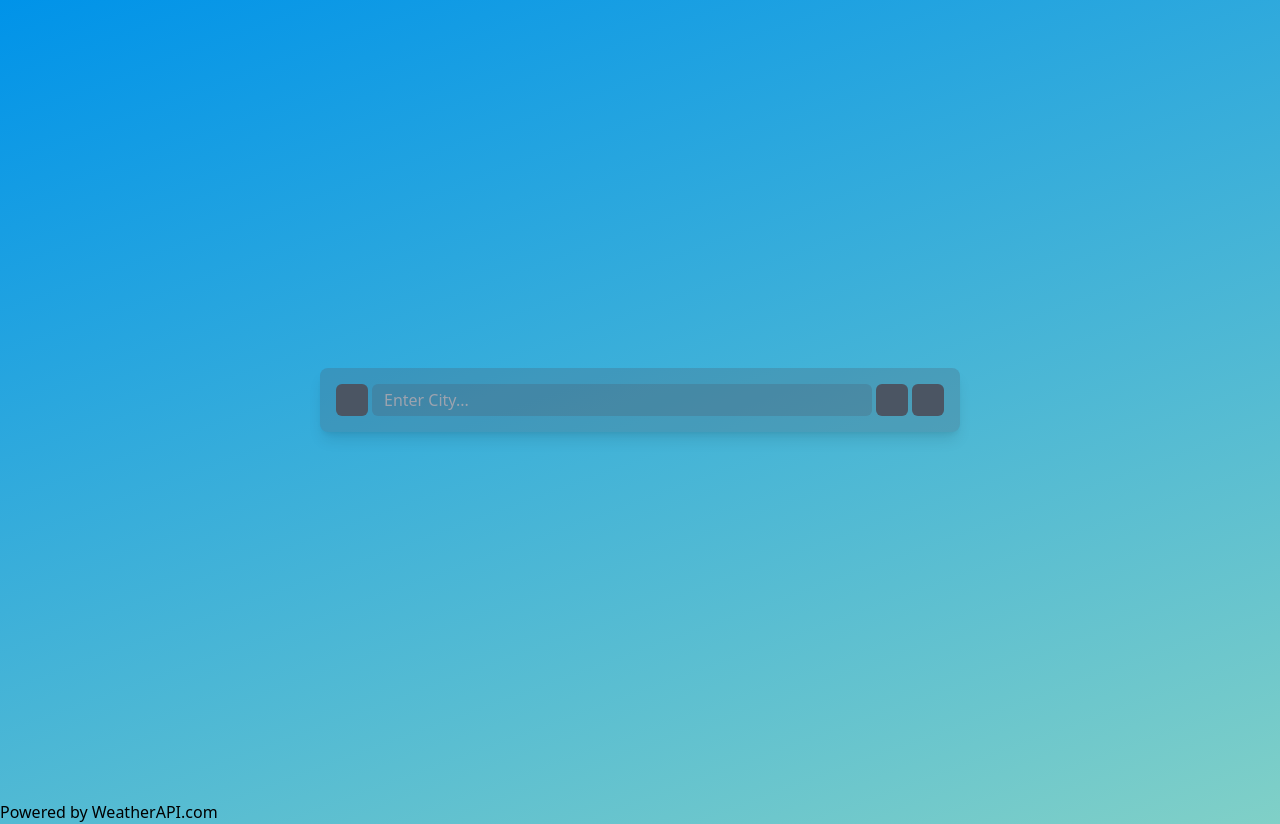
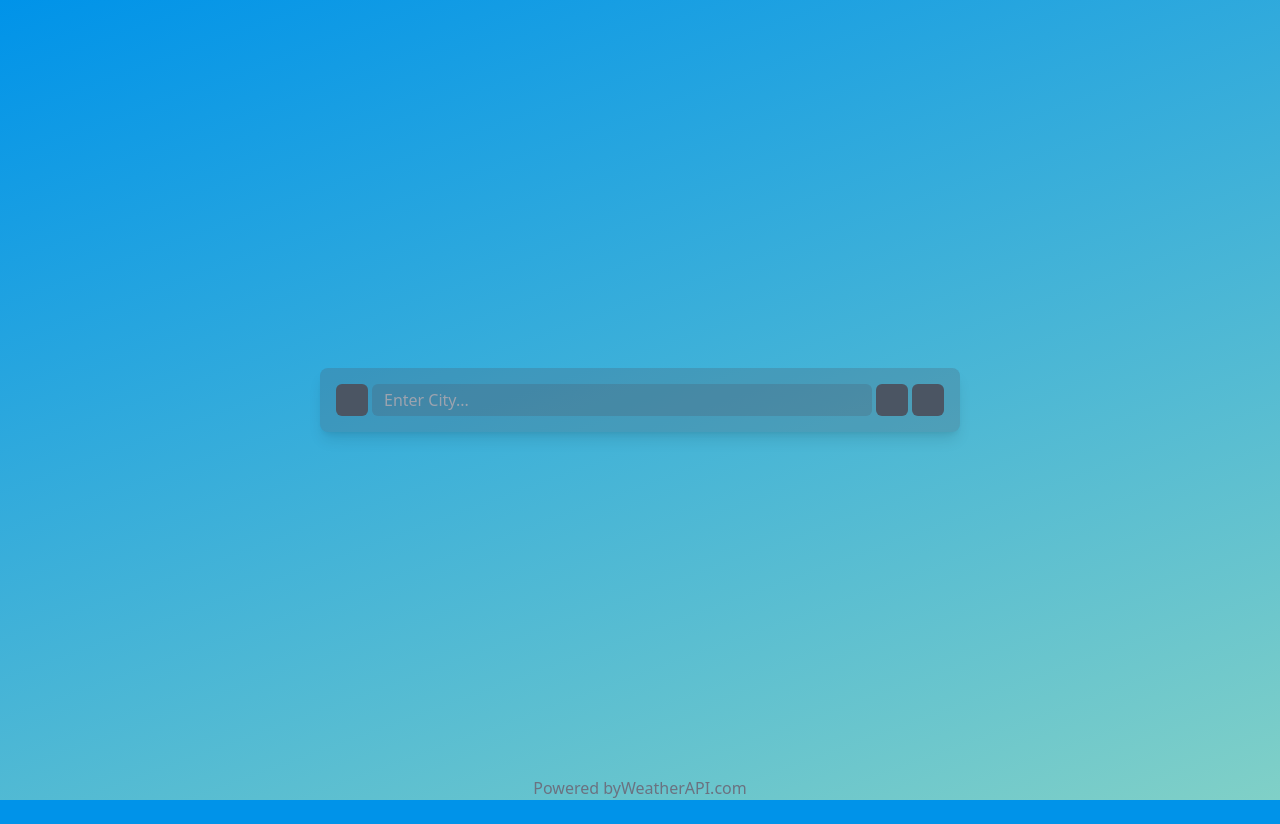
Before and after one commit to Osgoroth/weather-app, a React (Vite) app: page / in a window 1280 px wide. After the commit the page ends 800 px from the top, so only its background shows below. Built offline with nearby package versions, Linux system fonts and the light colour scheme; some icons are missing.

Commit message:
positioned footer properly

```diff
--- a/index.html
+++ b/index.html
@@ -1,4 +1,4 @@
-<!DOCTYPE html>
+<!doctype html>
 <html lang="en">
   <head>
     <meta charset="UTF-8" />
@@ -9,6 +9,8 @@
   </head>
   <body>
     <div id="root"></div>
+
+
     <script type="module" src="/src/main.jsx"></script>
   </body>
 </html>
--- a/src/App.jsx
+++ b/src/App.jsx
@@ -16,7 +16,6 @@ function App() {
 
   async function getWeather(location) {
     console.time("fetching weather");
-
 
     fetch(
       `https://api.weatherapi.com/v1/current.json?key=7a85bb5baaf54da3b0f82908231108&q=${location}&aqi=no`
@@ -75,12 +74,16 @@ function App() {
               )
             ))}
         </div>
-      </div>
-      <div>
-        Powered by{" "}
-        <a href="https://www.weatherapi.com/" title="Free Weather API">
-          WeatherAPI.com
-        </a>
+        <div className="absolute bottom-0 text-gray-500">
+          Powered by
+          <a
+            href="https://www.weatherapi.com/"
+            title="Free Weather API"
+            className="hover:underline "
+          >
+            WeatherAPI.com
+          </a>
+        </div>
       </div>
     </>
   );
```
